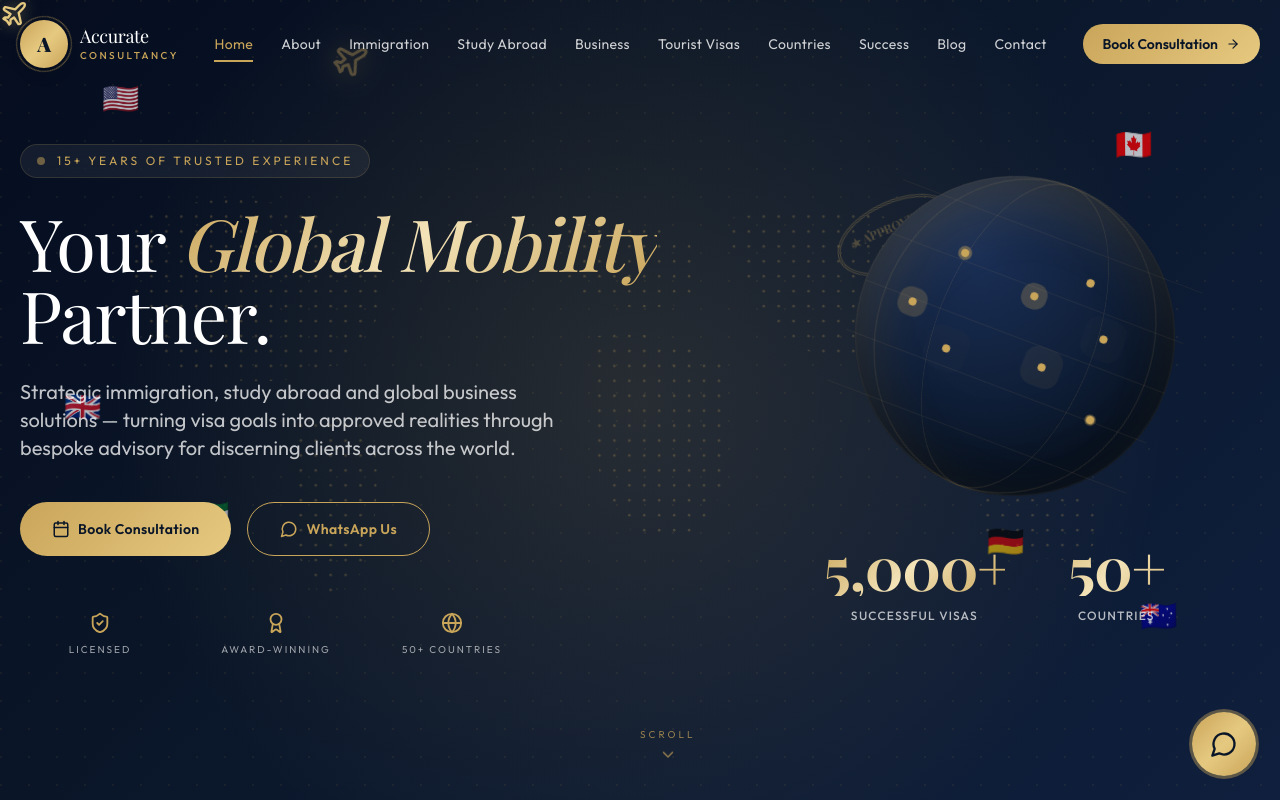
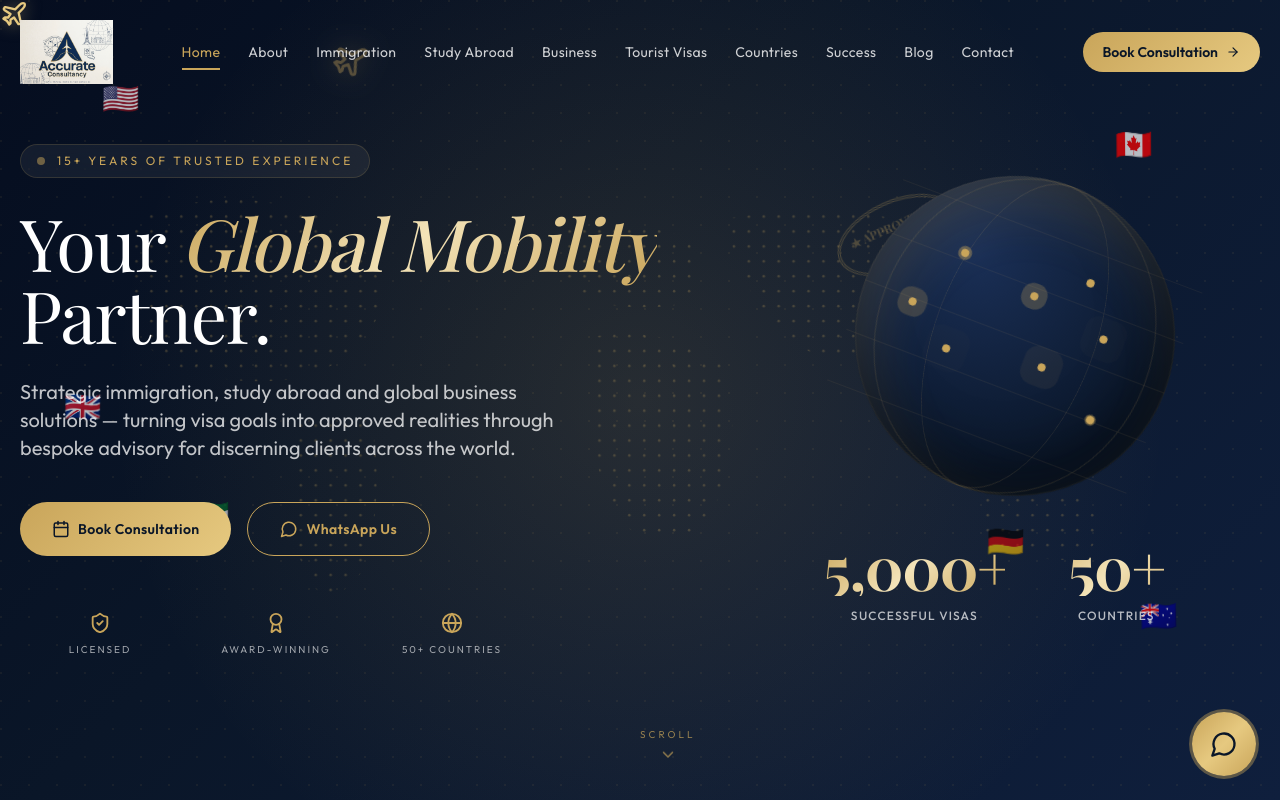
Before and after one commit to imran1001/Accurate-Consultancy, a React (Vite) app: page / in a window 1280 px wide. Shown: the top 800 px of the page. Built offline with nearby package versions, Linux system fonts and the light colour scheme.

Commit message:
Update App.jsx
Added new logo

```diff
--- a/src/App.jsx
+++ b/src/App.jsx
@@ -212,16 +212,11 @@ const Navigation = ({ activePage, setActivePage, mobileOpen, setMobileOpen }) =>
             onClick={() => { setActivePage('home'); window.scrollTo({ top: 0 }); }}
             className="flex items-center gap-3 group"
           >
-            <div className="relative">
-              <div className="w-12 h-12 rounded-full gradient-gold flex items-center justify-center shadow-lg">
-                <span className="font-display text-navy-deep text-xl font-black">A</span>
-              </div>
-              <div className="absolute -inset-1 rounded-full border border-gold opacity-50 animate-spin-slow" />
-            </div>
-            <div className="hidden sm:block text-left">
-              <div className="font-display text-white text-lg leading-tight tracking-wide">Accurate</div>
-              <div className="text-gold text-[10px] tracking-[0.25em] font-medium uppercase">Consultancy</div>
-            </div>
+           <img
+  src="/logo.png"
+  alt="Accurate Consultancy"
+  className="h-16 w-auto"
+/>
           </button>
 
           {/* Desktop nav */}
```
